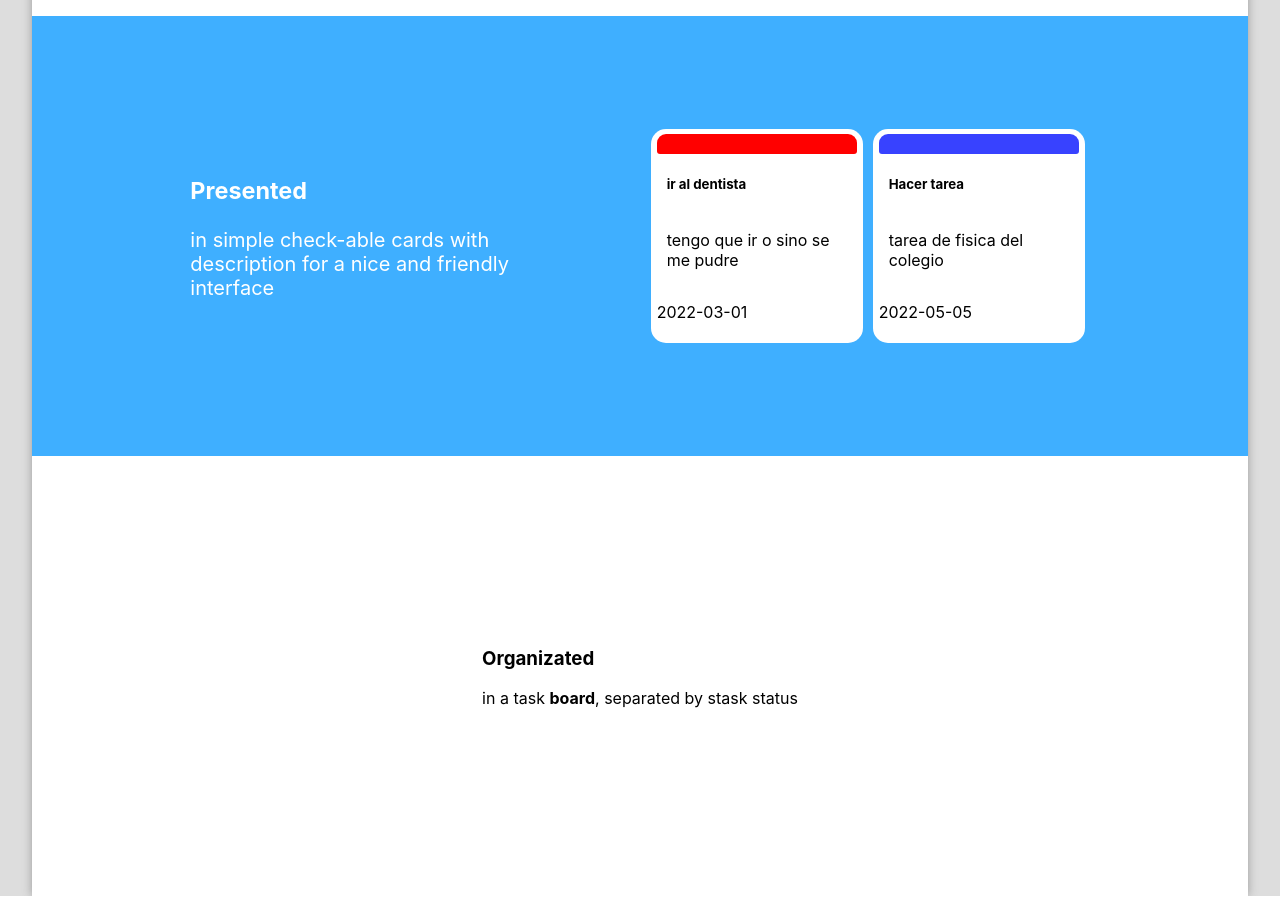
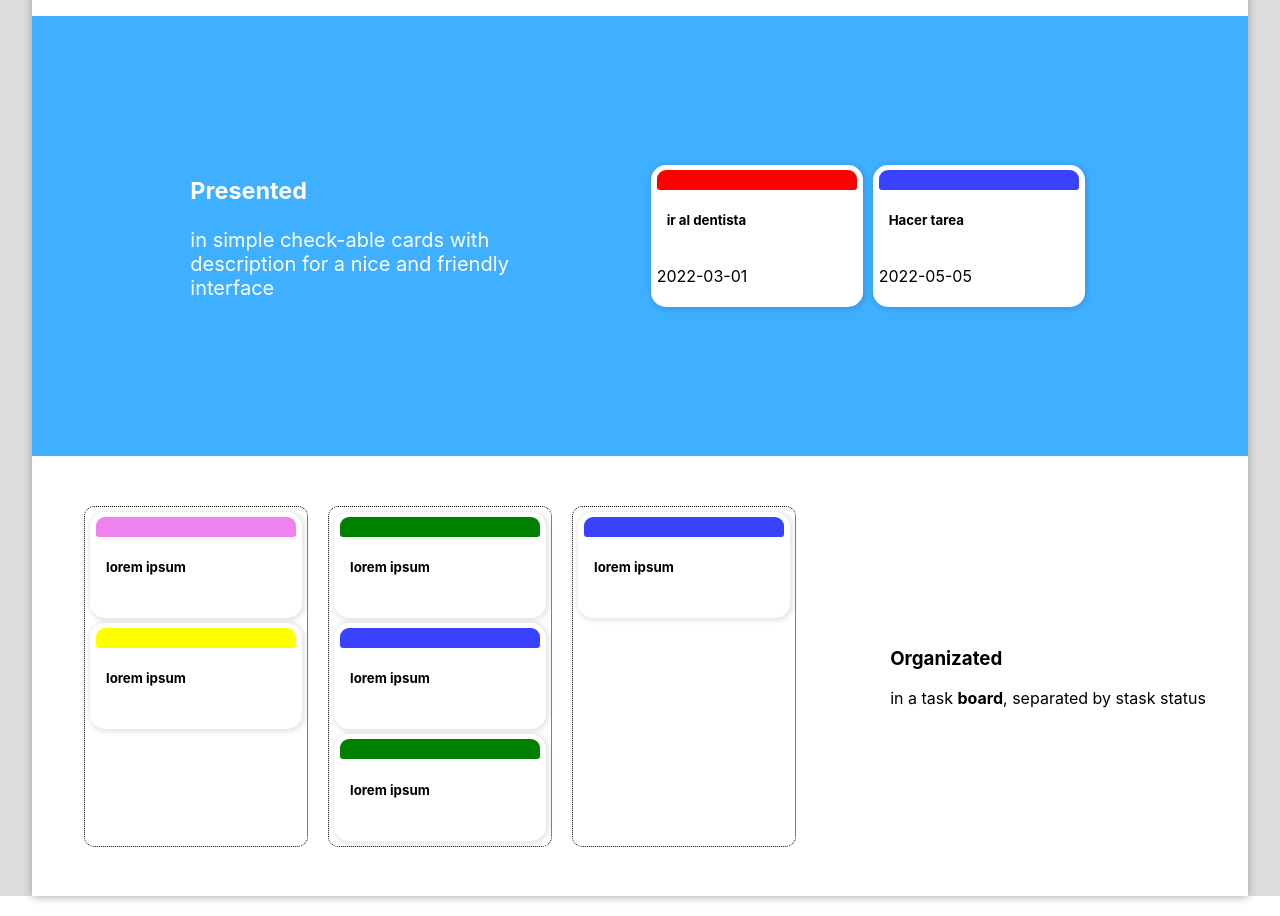
Before and after one commit to GenaroMazur/ToDoList, a React (Create React App) app in the folder frontend/: page / in a window 1280 px wide. Shown: the part 480-1396 px from the top of the page. Built offline with nearby package versions, Linux system fonts and the light colour scheme.

Commit message:
[MOD] *Card .css & .jsx *Home .css & .jsx

```diff
--- a/frontend/src/components/card/Card.css
+++ b/frontend/src/components/card/Card.css
@@ -1,5 +1,6 @@
 .card{
     background-color: white;
+    position: relative;
     border-radius: 15px;
     padding: 5px 6px;
     width: 200px;
@@ -7,7 +8,15 @@
     display: flex;
     flex-direction: column;
     justify-content: space-between;
-
+    box-shadow: #0000001a 1px 1px 5px 2px;
+    transition: all 0.5s;
+}
+.card:hover{
+    transform: translateY(-10px);
+}
+.card:hover .cardDescription{
+    opacity: 1;
+    max-height: 300px;
 }
 .colorCard{
     border-radius:9px 9px 3px 3px
@@ -19,3 +28,9 @@
     justify-content: space-between;
     margin: 0px 10px
 }
+
+.cardDescription{
+    opacity: 0;
+    transition: max-height 900ms, opacity 500ms;
+    max-height: 0px;
+}
--- a/frontend/src/components/card/Card.jsx
+++ b/frontend/src/components/card/Card.jsx
@@ -1,5 +1,4 @@
 import "./Card.css"
-import {useRef} from "react"
 function Card(props){
     let defaultColor = "#3842ff"
     let color={
--- a/frontend/src/components/home/Home.css
+++ b/frontend/src/components/home/Home.css
@@ -56,3 +56,17 @@
     font-size: 20px;
     margin-right: 50px;
 }
+
+.workTableDivisions{
+    display: flex;
+}
+.workTable{
+    display: flex;
+    justify-content: space-around;
+}
+
+.divisonWorkTable{
+    border: dotted black 1px ;
+    border-radius: 10px;
+    margin: 5px 10px;
+}
--- a/frontend/src/components/home/Home.jsx
+++ b/frontend/src/components/home/Home.jsx
@@ -29,15 +29,22 @@ function Home(){
         </div>
         <div className="section workTable">
             <div className="workTableDivisions">
+
             <div className="divisonWorkTable">
+                <Card color="violet" tittle="lorem ipsum" description="lorem ipsum lorem ipsum lorem ipsum lorem ipsum lorem ipsum"/>
+                <Card color="yellow" tittle="lorem ipsum" description="lorem ipsum lorem ipsum lorem ipsum lorem ipsum lorem ipsum"/>
+            </div>
 
+            <div className="divisonWorkTable" >
+                <Card color="green" tittle="lorem ipsum" description="lorem ipsum lorem ipsum lorem ipsum lorem ipsum lorem ipsum"/>
+                <Card tittle="lorem ipsum" description="lorem ipsum lorem ipsum lorem ipsum lorem ipsum lorem ipsum"/>
+                <Card color="green" tittle="lorem ipsum" description="lorem ipsum lorem ipsum lorem ipsum lorem ipsum lorem ipsum"/>
             </div>
+
             <div className="divisonWorkTable">
+                <Card tittle="lorem ipsum" description="lorem ipsum lorem ipsum lorem ipsum lorem ipsum lorem ipsum"/>
+            </div>
 
-            </div>
-            <div className="divisonWorkTable">
-
-            </div>
             </div>
             <div className="worckTableText">
                 <h3>Organizated</h3>
```
